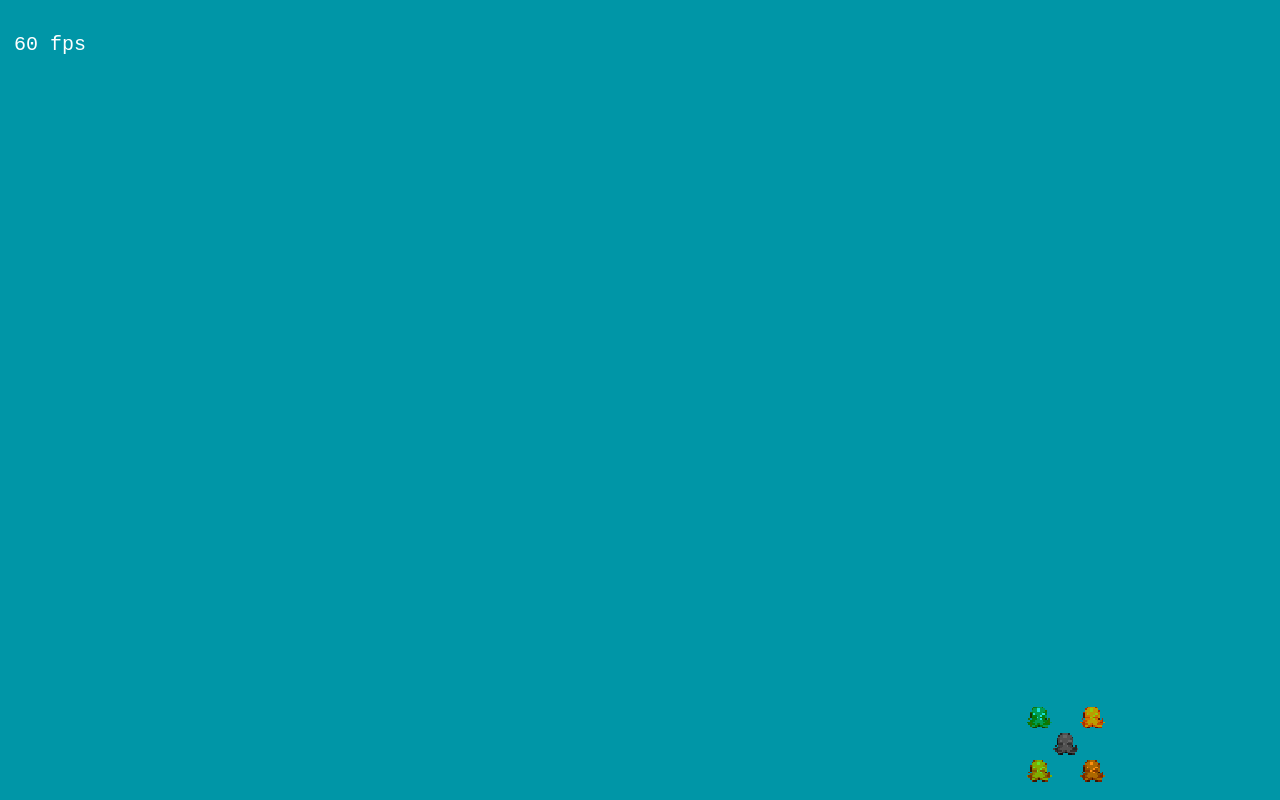
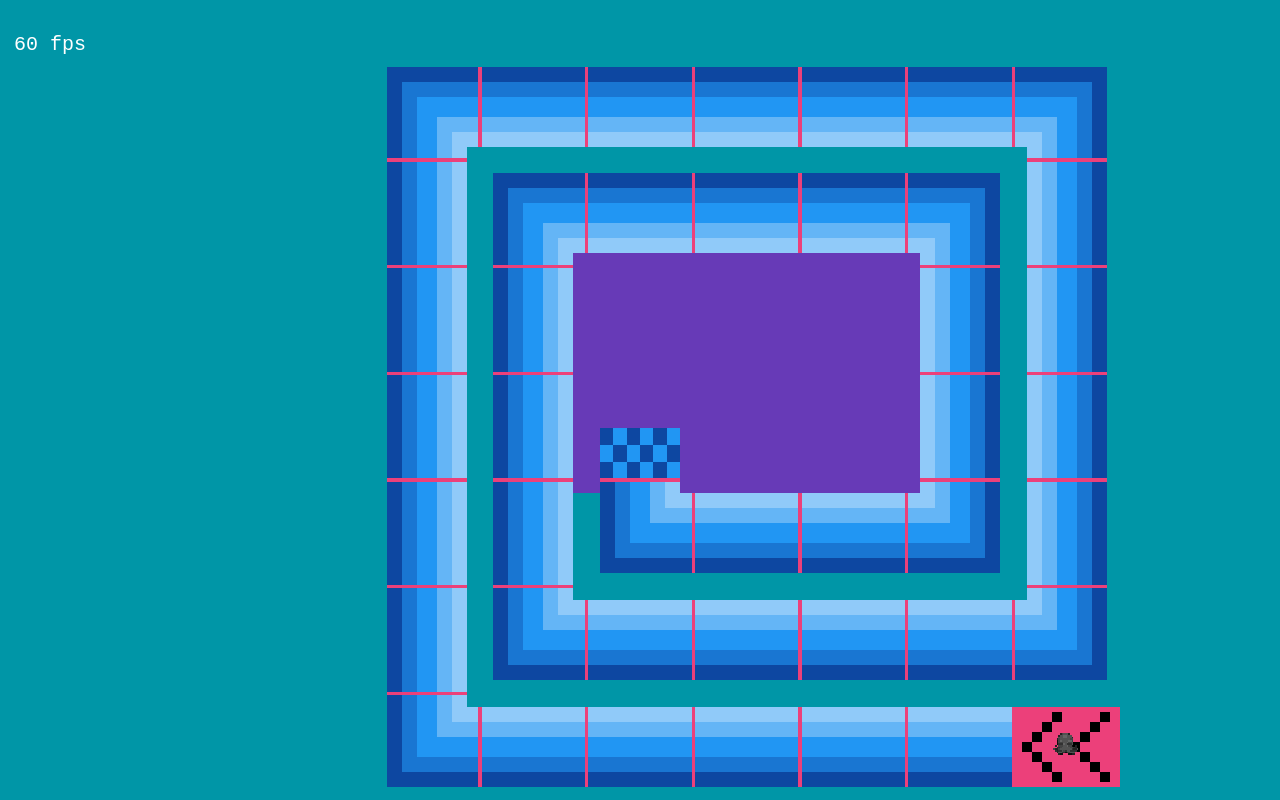
Before and after one commit to DiegoHhrt/psychic-octo-lamp2, a plain HTML site: page templates/juego.html in a window 1280 px wide. Drawn offline with nearby package versions, Linux system fonts and the light colour scheme.

Commit message:
juego: cookies en el juego principal

```diff
--- a/dynamics/juego.js
+++ b/dynamics/juego.js
@@ -1,5 +1,5 @@
-const tablero = pasos42;
-const jugadores = 4;
+const tablero = (valCookie('tab') == 21) ? pasos21 : pasos42;
+const jugadores = parseInt(valCookie('numJug'));
 
 let juegoDiv;
 let juegoCanvas;
@@ -16,28 +16,29 @@ let virtualWidth = 672;
 let pulpitos = [];
 let fin = false;
 
+let imagenTablero = new Image();
+if (tablero === pasos21) {
+    imagenTablero.src = '../statics/img/21.png';
+} else {
+    imagenTablero.src = '../statics/img/42.png';
+}
+
 function cicloJuego() {
     desactivarSuavizado();
     ctx.beginPath();
     ctx.fillStyle = "#0096A7";
     ctx.fillRect(0, 0, juegoCanvas.width, juegoCanvas.height);
 
-    let lol = new Image();
-    if (tablero === pasos21) {
-        lol.src = '../statics/img/21.png';
-    } else {
-        lol.src = '../statics/img/42.png';
-    }
     ctx.drawImage(
-        lol,
+        imagenTablero,
         0,
         0,
-        lol.width,
-        lol.height,
-        (virtualWidth - lol.width) * factorJuan,
-        (virtualHeight - lol.height) * factorJuan,
-        lol.width * factorJuan,
-        lol.width * factorJuan,
+        imagenTablero.width,
+        imagenTablero.height,
+        (virtualWidth - imagenTablero.width) * factorJuan,
+        (virtualHeight - imagenTablero.height) * factorJuan,
+        imagenTablero.width * factorJuan,
+        imagenTablero.width * factorJuan,
     );
 
     ctx.closePath();
@@ -51,7 +52,6 @@ function cicloJuego() {
 }
 
 function desactivarSuavizado() {
-    // ctx.mozImageSmoothingEnabled = false;
     ctx.webkitImageSmoothingEnabled = false;
     ctx.msImageSmoothingEnabled = false;
     ctx.imageSmoothingEnabled = false;
--- /dev/null
+++ b/dynamics/util.js
@@ -0,0 +1,11 @@
+function valCookie(nombreCookie) {
+    let cookies = document.cookie;
+    let arrCookies = cookies.split('; ');
+
+    for (const valor of arrCookies) {
+        const cookie = valor.split('=');
+        if (cookie[0] === nombreCookie) {
+            return cookie[1];
+        }
+    }
+}
--- a/templates/juego.html
+++ b/templates/juego.html
@@ -15,6 +15,7 @@
         <div id="overlay"></div>
     </div>
     <script src="../dynamics/pulpito.js"></script>
+    <script src="../dynamics/util.js"></script>
     <script src="../dynamics/direcciones-tablero.js"></script>
     <script src="../dynamics/juego.js"></script>
 </body>
```
Also changed, not shown: dynamics/jugadores.js (+0 -12 lines), templates/jugadores.html (+1 -0 lines).
